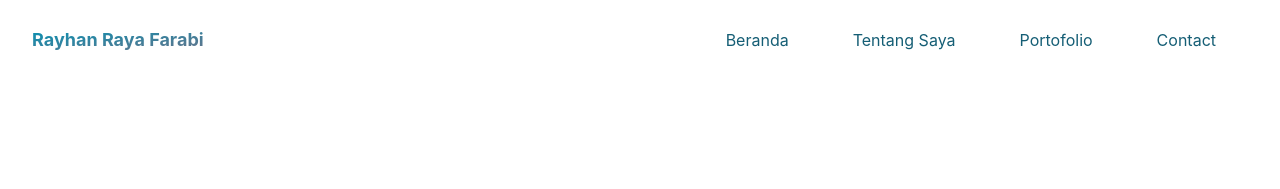
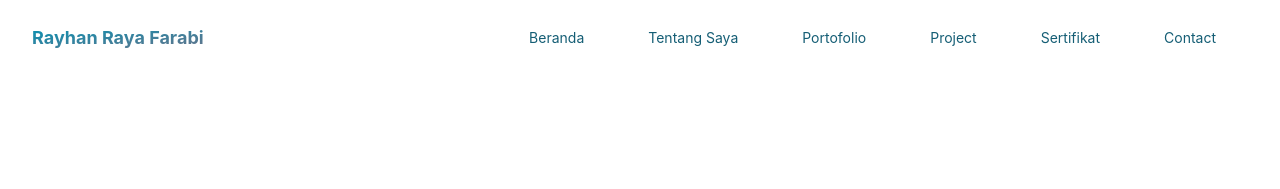
Before and after one commit to Hartaeyou/Portofolio-Farabi, a website: page index.html in a window 1280 px wide. Shown: the top 189 px of the page. Drawn offline with nearby package versions, Linux system fonts and the light colour scheme; some packages are replaced by stand-ins of ours; a script that the page names is missing.

Commit message:
Pembaruan Portfolio 2

```diff
--- a/index.html
+++ b/index.html
@@ -26,18 +26,24 @@
                     <nav id="nav-menu" class="hidden absolute py-5 bg-white shadow-lg rounded-lg max-w-[250px] w-full right-4 top-full lg:block lg:static lg:bg-transparent lg:max-w-full lg:rounded-none lg:shadow-none ">
                         <ul class="block lg:flex">
                             <li class="group">
-                                <a href="#home" class="text-base text-dark py-2 mx-8 flex group-hover:text-primary transition group-hover:duration-150 ease-in-out" >Beranda</a>
+                                <a href="#home" class="text-sm text-dark py-2 mx-8 flex group-hover:text-primary transition group-hover:duration-150 ease-in-out" >Beranda</a>
                             </li>
                             <li class="group">
-                                <a href="#about" class="text-base text-dark py-2 mx-8 flex group-hover:text-primary transition group-hover:duration-150 ease-in-out" >Tentang Saya</a>
+                                <a href="#about" class="text-sm text-dark py-2 mx-8 flex group-hover:text-primary transition group-hover:duration-150 ease-in-out" >Tentang Saya</a>
                             </li>
                             <li class="group">
-                                <a href="#portofolio" class="text-base text-dark py-2 mx-8 flex group-hover:text-primary transition group-hover:duration-150 ease-in-out" >Portofolio</a>
+                                <a href="#portofolio" class="text-sm text-dark py-2 mx-8 flex group-hover:text-primary transition group-hover:duration-150 ease-in-out" >Portofolio</a>
+                            </li>
+                            <li class="group">
+                                <a href="#project" class="text-sm text-dark py-2 mx-8 flex group-hover:text-primary transition group-hover:duration-150 ease-in-out" >Project</a>
+                            </li>
+                            <li class="group">
+                                <a href="#sertifikat" class="text-sm text-dark py-2 mx-8 flex group-hover:text-primary transition group-hover:duration-150 ease-in-out" >Sertifikat</a>
+                            </li>
+                            <li class="group">
+                                <a href="#contact" class="text-sm text-dark py-2 mx-8 flex group-hover:text-primary transition group-hover:duration-150 ease-in-out" >Contact</a>
                             </li>
 
-                            <li class="group">
-                                <a href="#contact" class="text-base text-dark py-2 mx-8 flex group-hover:text-primary transition group-hover:duration-150 ease-in-out" >Contact</a>
-                            </li>
                         </ul>
                     </nav>
                 </div>
@@ -307,7 +313,7 @@
         <div class="container">
             <div class="w-full px-3 ">
                 <div class="max-3-xl mx-auto text-center">
-                    <h4 class="font-bold text-3xl text-dark mb-5">Sertiffikat</h4>
+                    <h4 class="font-bold text-3xl text-dark mb-5">Sertifikat</h4>
                     <p class="font-medium text-md text-secondary mb-6">Berikut merupakan beberapa beberapa yang telah saya lakukan</p>
                 </div>
             </div>
```
